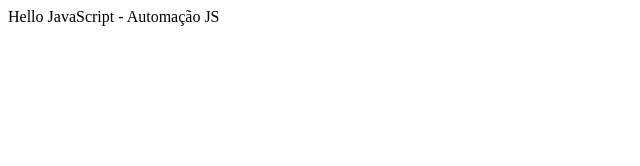
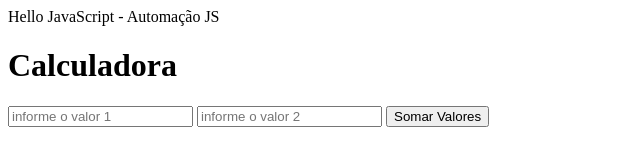
Before and after one commit to thiagoluppi/introducaoAoJavascript, a plain HTML site: page index.html in a window 1280 px wide. Shown: the whole page, without its empty margins (0-640 px from the left). Drawn offline with Linux system fonts and the light colour scheme.

Commit message:
commit aula_document_object_model

```diff
--- a/index.html
+++ b/index.html
@@ -10,7 +10,15 @@
   <p id="Welcome">
   </p>
 
-  <script type="text/javascript" src="main.js">
-  </script>
+  <h1>Calculadora</h1>
+
+  <input type="text" id="numberOne" placeholder="informe o valor 1">
+  <input type="text" id="numberTwo" placeholder="informe o valor 2">
+  <button onclick="somaValores()">Somar Valores</button>
+
+  <div id="resultado"></div>
+
+  <script type="text/javascript" src="main.js"></script>
+  <script type="text/javascript" src="soma.js"></script>
 </body>
 </html>
--- /dev/null
+++ b/soma.js
@@ -0,0 +1,10 @@
+function somaValores() {
+  var n1 = document.getElementById("numberOne").value;
+  var n2 = document.getElementById("numberTwo").value;
+
+  var result = parseInt(n1) + parseInt(n2);
+  var divResultado = document.getElementById("resultado");
+
+  divResultado.append(`O resultado da soma é ${result}`);
+  console.log(result);
+}
```
Also changed, not shown: about_DOM.txt (added).
